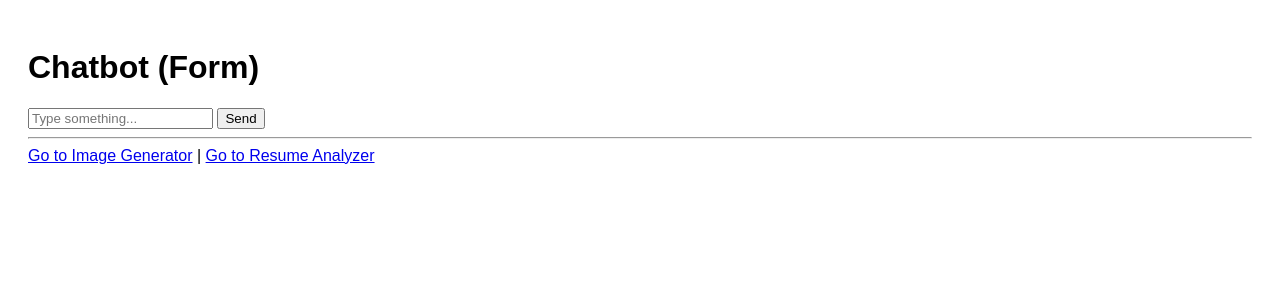
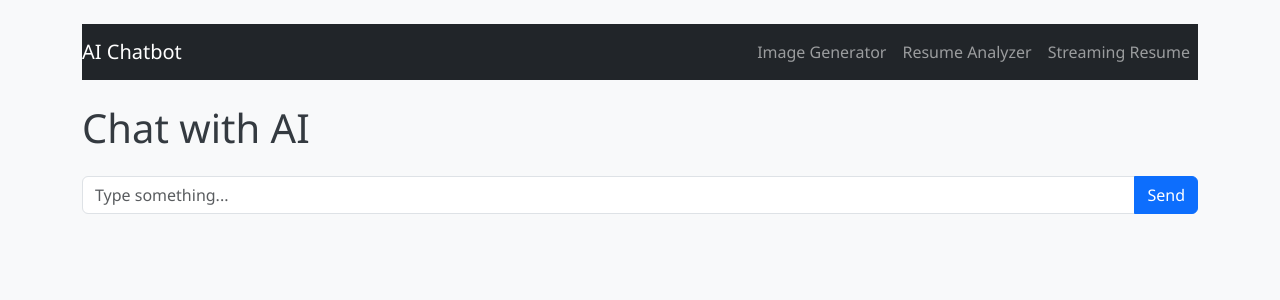
Before and after one commit to yalla-20-Vamsee/fastapi-openai-chatbot, a FastAPI app: page / in a window 1280 px wide. Shown: the top 300 px of the page. Run offline with FastAPI, Linux system fonts and the light colour scheme.

Commit message:
Add layout template, Bootstrap styling, and static CSS folder

```diff
--- a/app/main.py
+++ b/app/main.py
@@ -1,7 +1,13 @@
 from fastapi import FastAPI
 from app.routes import chat, image, resume
+from fastapi.staticfiles import StaticFiles
 
 app = FastAPI()
+
+# Mount static folder
+app.mount("/static", StaticFiles(directory="static"), name="static")
+
+
 
 # Include all routers
 app.include_router(chat.router)
--- a/app/templates/home.html
+++ b/app/templates/home.html
@@ -1,35 +1,23 @@
-<!DOCTYPE html>
-<html>
-<head>
-    <title>Chatbot</title>
-    <style>
-        body { font-family: Arial, sans-serif; padding: 20px; }
-        .chat { border: 1px solid #ccc; padding: 10px; max-width: 600px; margin: 10px 0; }
-        .user { color: blue; }
-        .bot { color: green; }
-    </style>
-</head>
-<body>
-    <h1>Chatbot (Form)</h1>
-    <form action="/" method="post">
-        <input type="text" name="user_input" placeholder="Type something..." required>
-        <button type="submit">Send</button>
+{% extends "layout.html" %}
+{% block content %}
+<h1 class="mb-4">Chat with AI</h1>
+
+<form action="/" method="post" class="mb-3">
+    <div class="input-group">
+        <input type="text" name="user_input" class="form-control" placeholder="Type something..." required>
+        <button type="submit" class="btn btn-primary">Send</button>
+    </div>
 </form>
 
 <div class="chat-log">
     {% for message in chat_responses %}
-            <div class="chat">
+        <div class="p-2 mb-2 rounded {% if loop.index0 % 2 == 0 %}bg-primary text-white{% else %}bg-success text-white{% endif %}">
             {% if loop.index0 % 2 == 0 %}
-                    <span class="user">You: {{ message }}</span>
+                <strong>You:</strong> {{ message }}
             {% else %}
-                    <span class="bot">Bot: {{ message }}</span>
+                <strong>Bot:</strong> {{ message }}
             {% endif %}
         </div>
     {% endfor %}
 </div>
-
-    <hr>
-    <a href="/image">Go to Image Generator</a> |
-    <a href="/resume">Go to Resume Analyzer</a>
-</body>
-</html>
+{% endblock %}
--- /dev/null
+++ b/app/templates/layout.html
@@ -0,0 +1,31 @@
+<!DOCTYPE html>
+<html>
+<head>
+    <meta charset="UTF-8">
+    <title>OpenAI Chatbot</title>
+    <!-- Bootstrap CSS -->
+    <link href="https://cdn.jsdelivr.net/npm/bootstrap@5.3.0/dist/css/bootstrap.min.css" rel="stylesheet">
+    <!-- Custom CSS -->
+    <link rel="stylesheet" href="{{ url_for('static', path='css/style.css') }}">
+    <link rel="stylesheet" href="../../static/css/style.css">
+</head>
+<body class="container py-4">
+
+<nav class="navbar navbar-expand-lg navbar-dark bg-dark mb-4">
+  <a class="navbar-brand" href="/">AI Chatbot</a>
+  <div class="collapse navbar-collapse">
+    <ul class="navbar-nav ms-auto">
+      <li class="nav-item"><a class="nav-link" href="/image">Image Generator</a></li>
+      <li class="nav-item"><a class="nav-link" href="/resume">Resume Analyzer</a></li>
+      <li class="nav-item"><a class="nav-link" href="/resume_stream">Streaming Resume</a></li>
+    </ul>
+  </div>
+</nav>
+
+{% block content %}{% endblock %}
+
+<!-- Optional Bootstrap JS -->
+<script src="https://cdn.jsdelivr.net/npm/bootstrap@5.3.0/dist/js/bootstrap.bundle.min.js"></script>
+{% block scripts %}{% endblock %}
+</body>
+</html>
--- /dev/null
+++ b/static/css/style.css
@@ -0,0 +1,22 @@
+body {
+    background-color: #f8f9fa;
+    font-family: "Segoe UI", Tahoma, Geneva, Verdana, sans-serif;
+}
+h1 {
+    color: #343a40;
+}
+.chat-bubble {
+    padding: 10px;
+    border-radius: 10px;
+    margin-bottom: 10px;
+}
+.chat-user {
+    background-color: #007bff;
+    color: white;
+    text-align: right;
+}
+.chat-bot {
+    background-color: #28a745;
+    color: white;
+    text-align: left;
+}
```
Also changed, not shown: app/routes/resume.py (+4 -12 lines), app/templates/image.html (+15 -20 lines), app/templates/resume.html (+18 -15 lines), app/templates/resume_stream.html (+59 -39 lines), README.md. Lines whose indentation alone changed are shown as unchanged.
